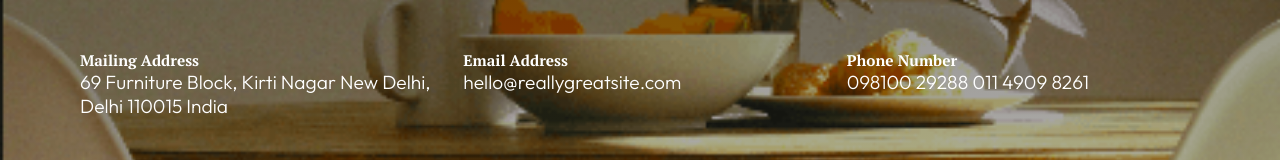
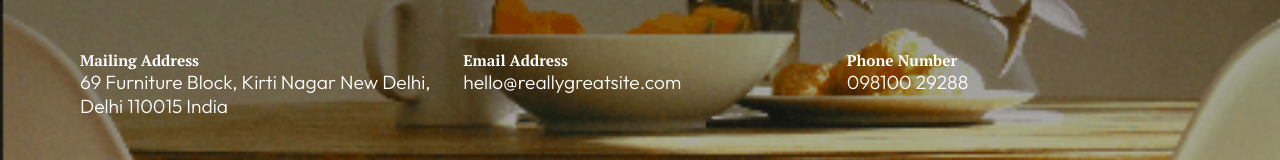
Before and after one commit to ritibot/ritibot.github.io, a plain HTML site: page index.html in a window 1280 px wide. Shown: the part 3526-3686 px from the top of the page. Drawn offline with Linux system fonts and the light colour scheme.

Commit message:
Update index.html

```diff
--- a/index.html
+++ b/index.html
@@ -161,7 +161,6 @@
 					</h4>
 					<p class="para-line white">
 						098100 29288
-						011 4909 8261
 					</p>
 				</div>
 			</div>
```
